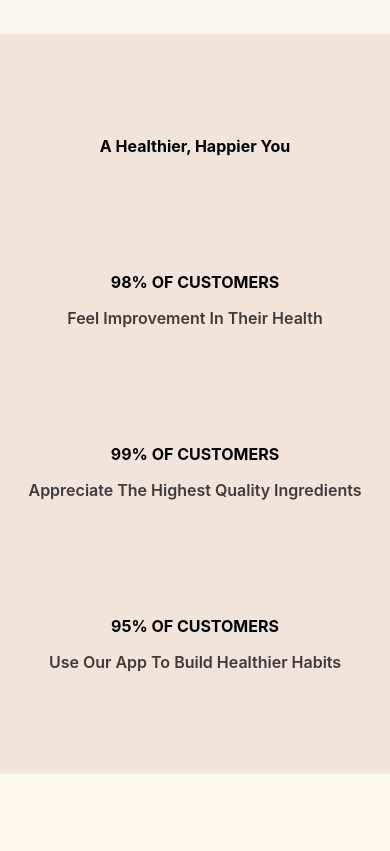
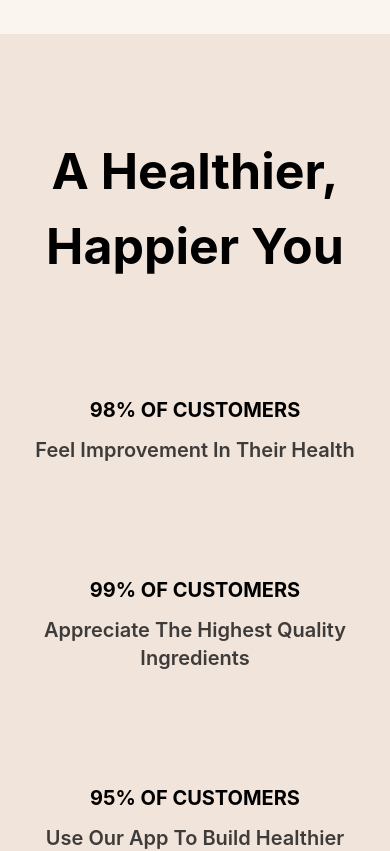
Before and after one commit to abhiseknevrio/nutra_norish_front, a React (Create React App) app: page / in a window 390 px wide. Shown: the part 2240-3091 px from the top of the page. Built offline with nearby package versions, Linux system fonts and the light colour scheme.

Commit message:
re-fac : health sec done

```diff
--- a/src/App.css
+++ b/src/App.css
@@ -237,8 +237,8 @@
 }
 
 /* Re-factor */
-.title65 {
-    font-size: 65px;
+.title50 {
+    font-size: 50px;
     font-weight: 700;
 }
 
@@ -247,8 +247,13 @@
     font-weight: 700;
 }
 
-.title50 {
-    font-size: 50px;
+.title58 {
+    font-size: 58px;
+    font-weight: 700;
+}
+
+.title65 {
+    font-size: 65px;
     font-weight: 700;
 }
 
@@ -385,8 +390,8 @@
         top: 128px;
     }
 
-    .title65 {
-        font-size: 30px;
+    .title50 {
+        font-size: 25px;
         font-weight: 700;
     }
 
@@ -395,8 +400,13 @@
         font-weight: 700;
     }
 
-    .title50 {
-        font-size: 25px;
+    .title58 {
+        font-size: 50px;
+        font-weight: 700;
+    }
+
+    .title65 {
+        font-size: 30px;
         font-weight: 700;
     }
 }
--- a/src/components/molecule/HealthierHappierSection.jsx
+++ b/src/components/molecule/HealthierHappierSection.jsx
@@ -11,13 +11,13 @@ const HealthierHappierSection = () => {
     return (
         <section className='healthSection'>
             <div className='flex justify-center'>
-                <div className='mt-106px font-bold text-50px md:text-58px'>A Healthier, Happier You</div>
+                <div className='mt-106px title58'>A Healthier, Happier You</div>
             </div>
             <div className='grid grid-cols-1 md:grid-cols-3 md:mt-24'>
                 {statistics.map((stat, index) => (
                     <div key={index} className='text-center w-435px mt-28 md:mt-0'>
-                        <div className='text-25px font-bold'>{stat.percentage} OF CUSTOMERS</div>
-                        <p className='text-25px font-semibold text-healthText mt-3'>{stat.text}</p>
+                        <div className='text-xl font-bold'>{stat.percentage} OF CUSTOMERS</div>
+                        <p className='text-xl font-semibold text-healthText mt-3'>{stat.text}</p>
                     </div>
                 ))}
             </div>
```
